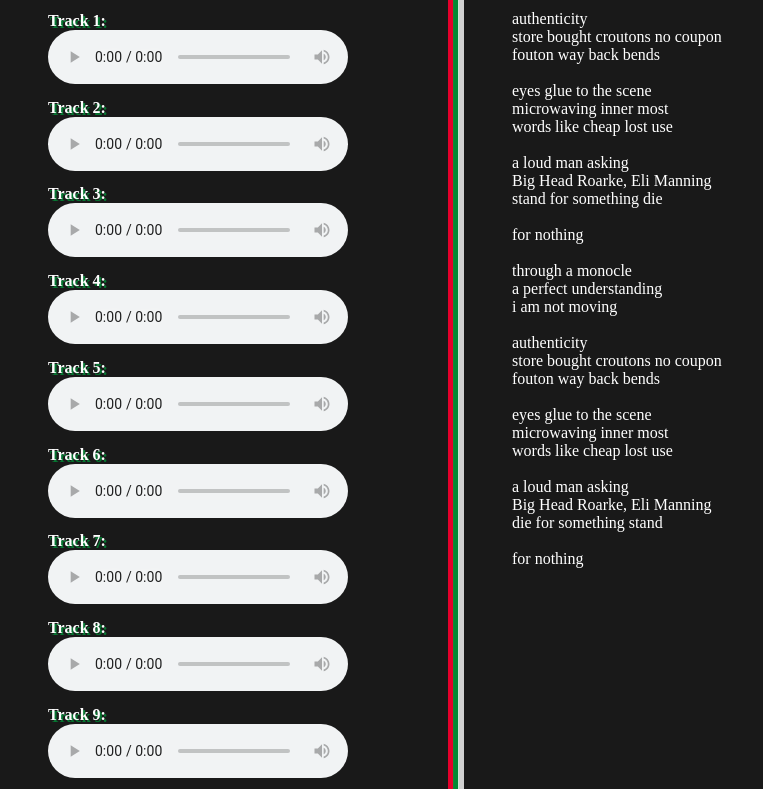
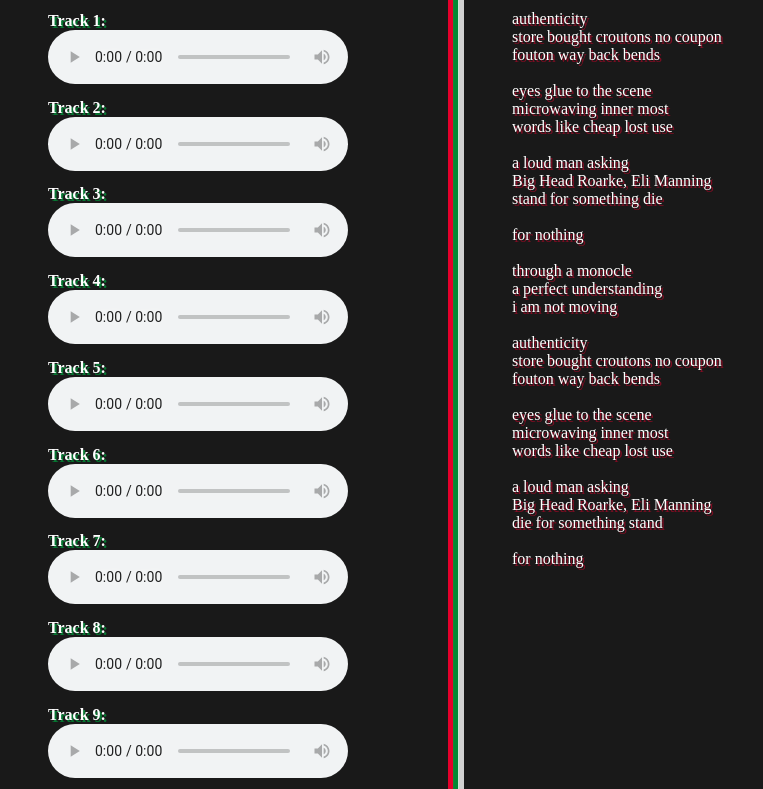
Before and after one commit to LikeRoarke/LikeRoarke.github.io, a plain HTML site: page index.html in a window 1280 px wide. Shown: the part 110-899 px from the top of the page, without its empty margins (0-763 px from the left). Drawn offline with Linux system fonts and the light colour scheme.

Commit message:
Add text shadow to description

```diff
--- a/style.css
+++ b/style.css
@@ -5,6 +5,7 @@ body {
 .description {
 	font-size: 1.0em;
 	color: rgb(255,255,255,1.0);
+	text-shadow: 2px 2px rgb(228,0,43,0.5);
 	position: absolute;
 	left: 40%;
 	top: 2em;
```
